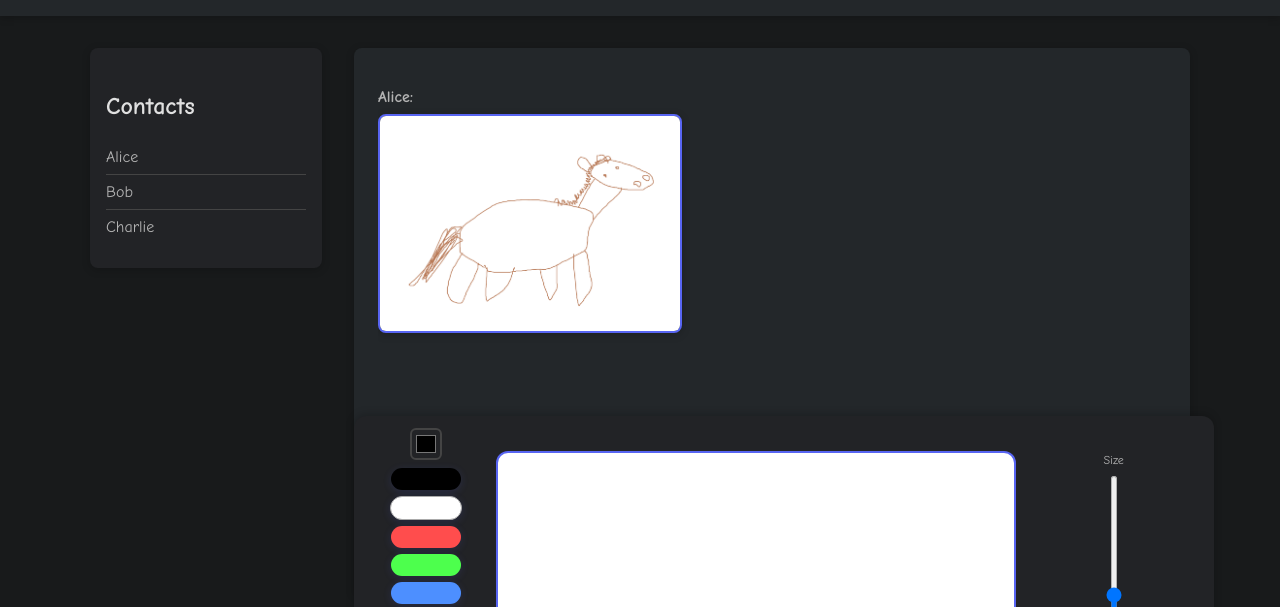
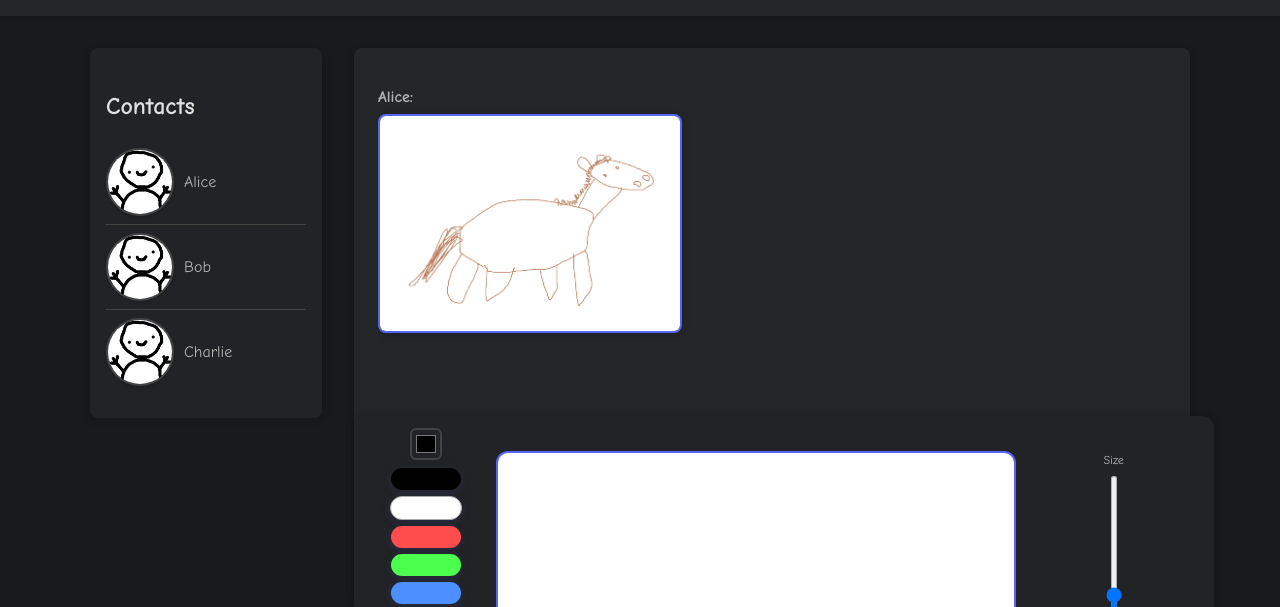
Before and after one commit to 23DP4RDavi/DrawingSite, a plain HTML site: page index.html in a window 1280 px wide. Shown: the part 96-703 px from the top of the page. Drawn offline with Linux system fonts and the light colour scheme.

Commit message:
profile pictures

```diff
--- a/index.html
+++ b/index.html
@@ -28,9 +28,18 @@
 		<aside>
 			<h2>Contacts</h2>
 			<ul class="contacts-list">
-				<li>Alice</li>
-				<li>Bob</li>
-				<li>Charlie</li>
+				<li class="contact-item">
+					<img class="avatar" src="profile.png" alt="Alice avatar" />
+					<span>Alice</span>
+				</li>
+				<li class="contact-item">
+					<img class="avatar" src="profile.png" alt="Bob avatar" />
+					<span>Bob</span>
+				</li>
+				<li class="contact-item">
+					<img class="avatar" src="profile.png" alt="Charlie avatar" />
+					<span>Charlie</span>
+				</li>
 			</ul>
 		</aside>
 		<main>
--- a/style.css
+++ b/style.css
@@ -1,4 +1,3 @@
-/* TODO, make it cleaner */
 :root {
 	--bg-primary: #181a1b;
 	--bg-secondary: #23272a;
@@ -221,6 +220,23 @@ aside {
 	color: var(--text-secondary);
 }
 
+/* Contacts: avatar + name inline */
+.contacts-list li.contact-item {
+	display: flex;
+	align-items: center;
+	gap: 10px;
+}
+
+.contacts-list .avatar {
+	width: 64px;
+	height: 64px;
+	border-radius: 50%;
+	object-fit: cover;
+	border: 2px solid var(--border-color);
+	background: var(--bg-primary);
+	box-shadow: 0 1px 3px var(--shadow-color);
+}
+
 .contacts-list li:last-child {
 	border-bottom: none;
 }
@@ -378,6 +394,9 @@ main {
 	.chat-image {
 		max-width: 100%;
 	}
+
+	/* Slightly smaller avatars on mobile */
+	.contacts-list .avatar { width: 28px; height: 28px; }
 }
 
 @media (max-width: 480px) {
```
Also changed, not shown: profile.png (added).
